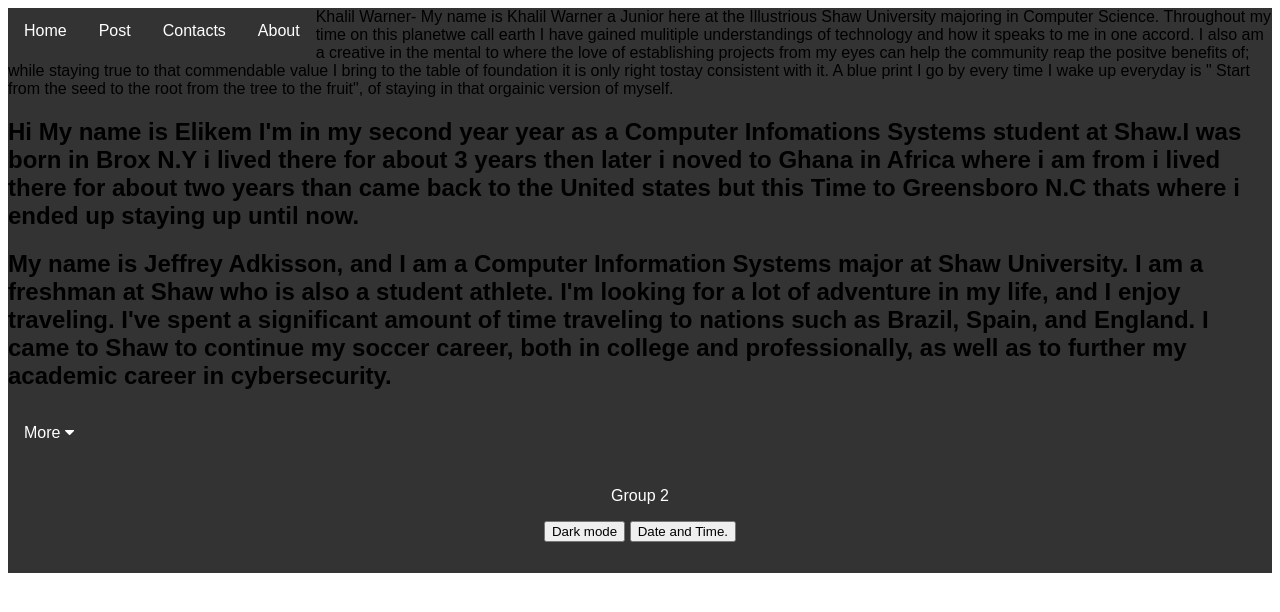
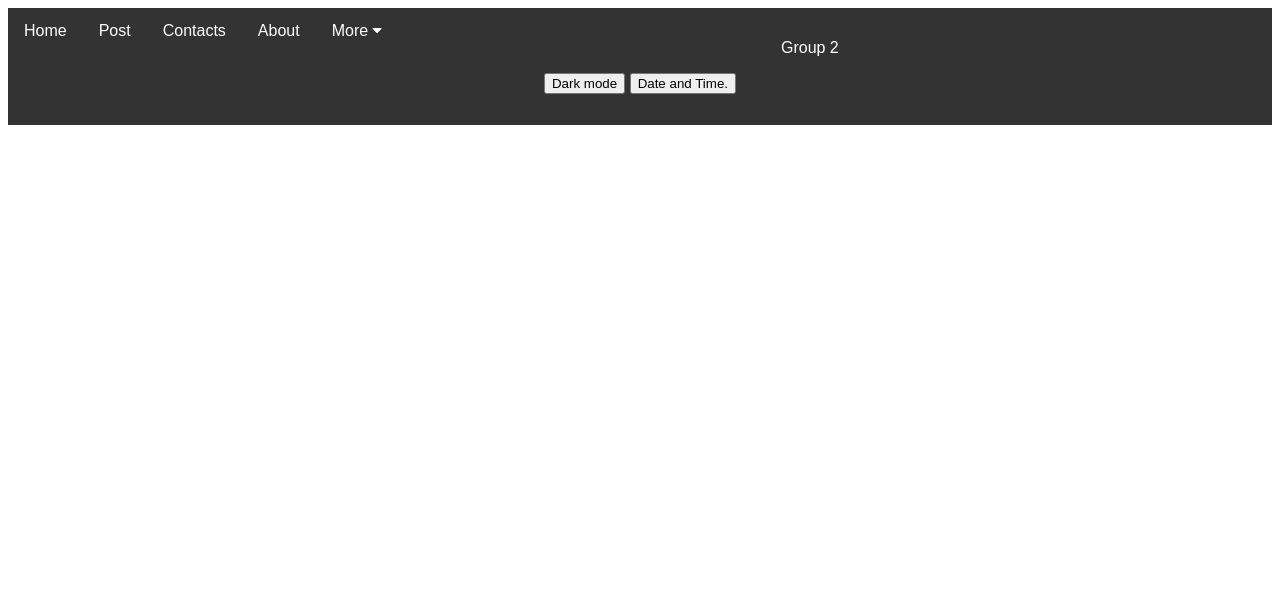
Before and after one commit to Deselikem/newMlhPro, a plain HTML site: page about.html in a window 1280 px wide. Drawn offline with Linux system fonts and the light colour scheme.

Commit message:
Update about.html

```diff
--- a/about.html
+++ b/about.html
@@ -123,12 +123,6 @@ iframe  {
   <a href="contacts.html">Contacts</a>
    <a href="about.html">About</a>
 <div class="content"
-
-
-<h2> Khalil Warner- My name is Khalil Warner a Junior here at the Illustrious Shaw University majoring in Computer Science. Throughout my time on this planetwe call earth I have gained mulitiple understandings of technology and how it speaks to me in one accord. I also am a creative in the mental to where the love of establishing projects from my eyes can help the community reap the positve benefits of; while staying true to that commendable value I bring to the table of foundation it is only right tostay consistent with it. A blue print I go by every time I wake up everyday is " Start from the seed to the root from the tree to the fruit", of staying in that orgainic version of myself.</h2>
-
- <h2>Hi My name is Elikem I'm in my second year year as a Computer Infomations Systems student at Shaw.I was born in Brox N.Y i lived there for about 3 years then later i noved to Ghana in Africa where i am from i lived there for about two years than came back to the United states but this Time to Greensboro N.C thats where i ended up staying up until now.</h2>
- <h2> My name is Jeffrey Adkisson, and I am a Computer Information Systems major at Shaw University. I am a freshman at Shaw who is also a student athlete. I'm looking for a lot of adventure in my life, and I enjoy traveling. I've spent a significant amount of time traveling to nations such as Brazil, Spain, and England. I came to Shaw to continue my soccer career, both in college and professionally, as well as to further my academic career in cybersecurity.</h2>
 </div>
 
   <div class="dropdown">
```
